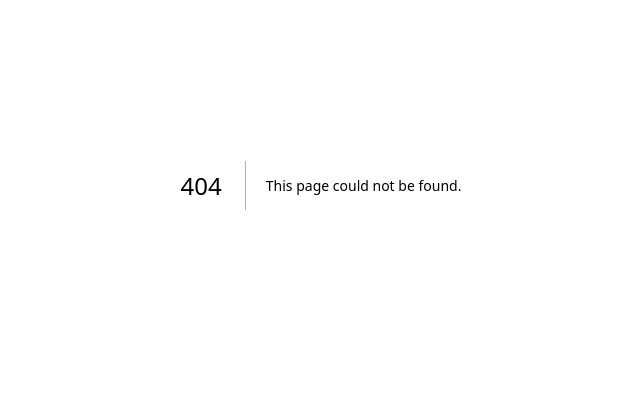
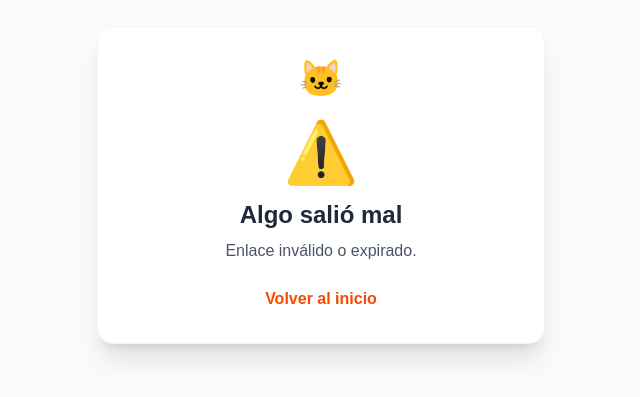
Before and after one commit to LexovateAyacucho/qhoar-web, a Next.js app: page /auth/confirm in a window 1280 px wide. Before the commit this address had no page. Shown: the part 215-612 px from the top of the page, without its empty margins (319-959 px from the left). Built offline with nearby package versions, Linux system fonts and the light colour scheme; no server answers.

Commit message:
Qhoar-web impementation

```diff
--- /dev/null
+++ b/src/app/auth/confirm/page.tsx
@@ -0,0 +1,86 @@
+'use client';
+
+import { useEffect, useState } from 'react';
+import { createClient } from '@/src/utils/supabase/client';
+import Link from 'next/link';
+
+export default function ConfirmPage() {
+    const [status, setStatus] = useState<'loading' | 'success' | 'error'>('loading');
+    const [message, setMessage] = useState('Verificando tu cuenta...');
+    const supabase = createClient();
+
+    useEffect(() => {
+        const handleEmailConfirmation = async () => {
+            // 1. Buscamos el código en la URL (?code=...)
+            const searchParams = new URLSearchParams(window.location.search);
+            const code = searchParams.get('code');
+            const error = searchParams.get('error_description');
+
+            if (error) {
+                setStatus('error');
+                setMessage(error);
+                return;
+            }
+
+            if (code) {
+                // 2. Intercambiamos el código por una sesión válida
+                const { error: verifyError } = await supabase.auth.exchangeCodeForSession(code);
+
+                if (verifyError) {
+                    setStatus('error');
+                    setMessage(verifyError.message);
+                } else {
+                    setStatus('success');
+                }
+            } else {
+                // Si no hay código, quizás ya llegó verificado o entró directo
+                setStatus('error');
+                setMessage('Enlace inválido o expirado.');
+            }
+        };
+
+        handleEmailConfirmation();
+    }, []);
+
+    return (
+        <div className="min-h-screen flex items-center justify-center bg-gray-50 p-4">
+            <div className="max-w-md w-full bg-white rounded-2xl shadow-xl p-8 text-center border border-gray-100">
+
+                {/* LOGO (Opcional, usa tu imagen si tienes) */}
+                <div className="mb-6 flex justify-center">
+                    <span className="text-4xl">🐱</span> {/* Reemplaza con <Image /> de tu logo Qhoar */}
+                </div>
+
+                {status === 'loading' && (
+                    <>
+                        <div className="animate-spin rounded-full h-12 w-12 border-b-2 border-orange-500 mx-auto mb-4"></div>
+                        <h2 className="text-2xl font-bold text-gray-800">Verificando...</h2>
+                    </>
+                )}
+
+                {status === 'success' && (
+                    <>
+                        <div className="text-orange-500 text-6xl mb-4">✨</div>
+                        <h2 className="text-2xl font-bold text-gray-800 mb-2">¡Cuenta Verificada!</h2>
+                        <p className="text-gray-600 mb-8">
+                            Tu correo ha sido confirmado correctamente. Ya puedes regresar a la aplicación e iniciar sesión.
+                        </p>
+                        {/* Este botón intenta abrir la app si están en celular (Deep Linking opcional) */}
+                        <p className="text-sm text-gray-400">Ya puedes cerrar esta ventana.</p>
+                    </>
+                )}
+
+                {status === 'error' && (
+                    <>
+                        <div className="text-red-500 text-6xl mb-4">⚠️</div>
+                        <h2 className="text-2xl font-bold text-gray-800 mb-2">Algo salió mal</h2>
+                        <p className="text-gray-600 mb-6">{message}</p>
+                        <Link href="/" className="text-orange-600 font-semibold hover:underline">
+                            Volver al inicio
+                        </Link>
+                    </>
+                )}
+            </div>
+        </div>
+    );
+}
```
